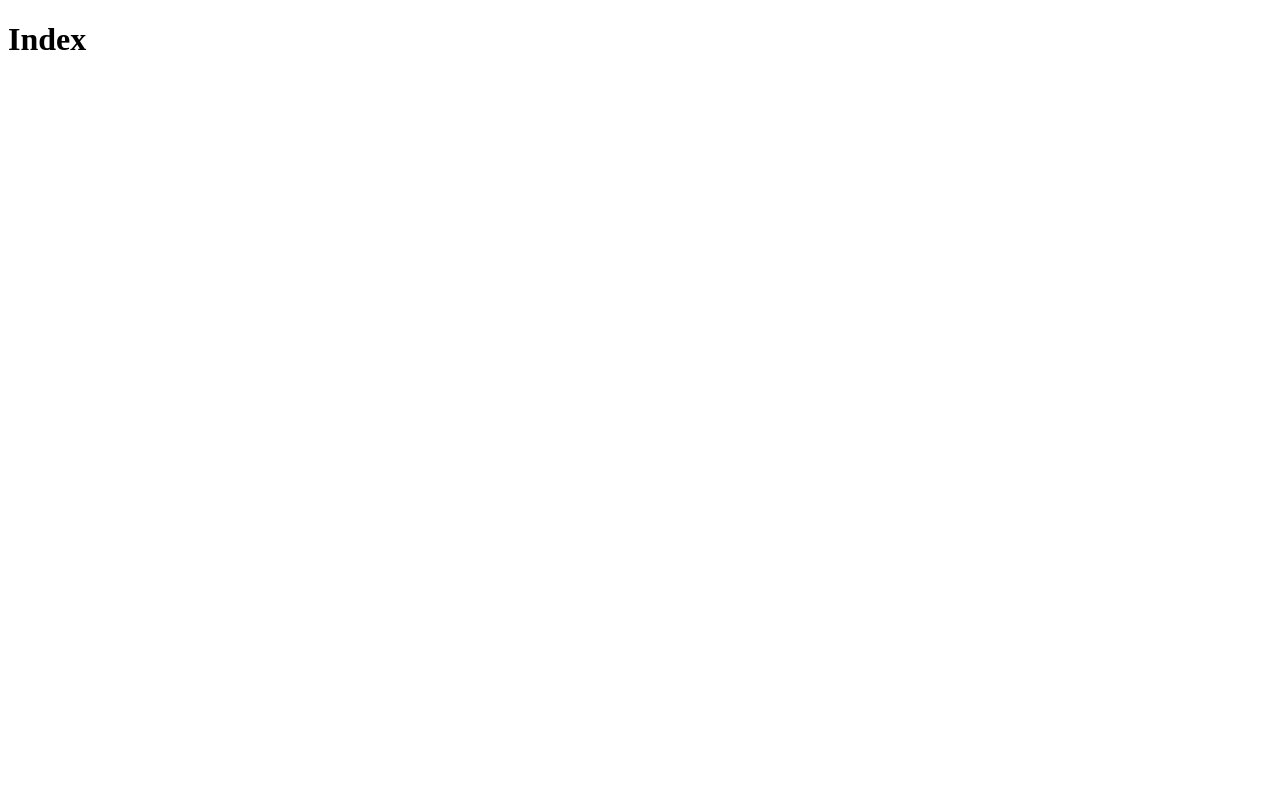
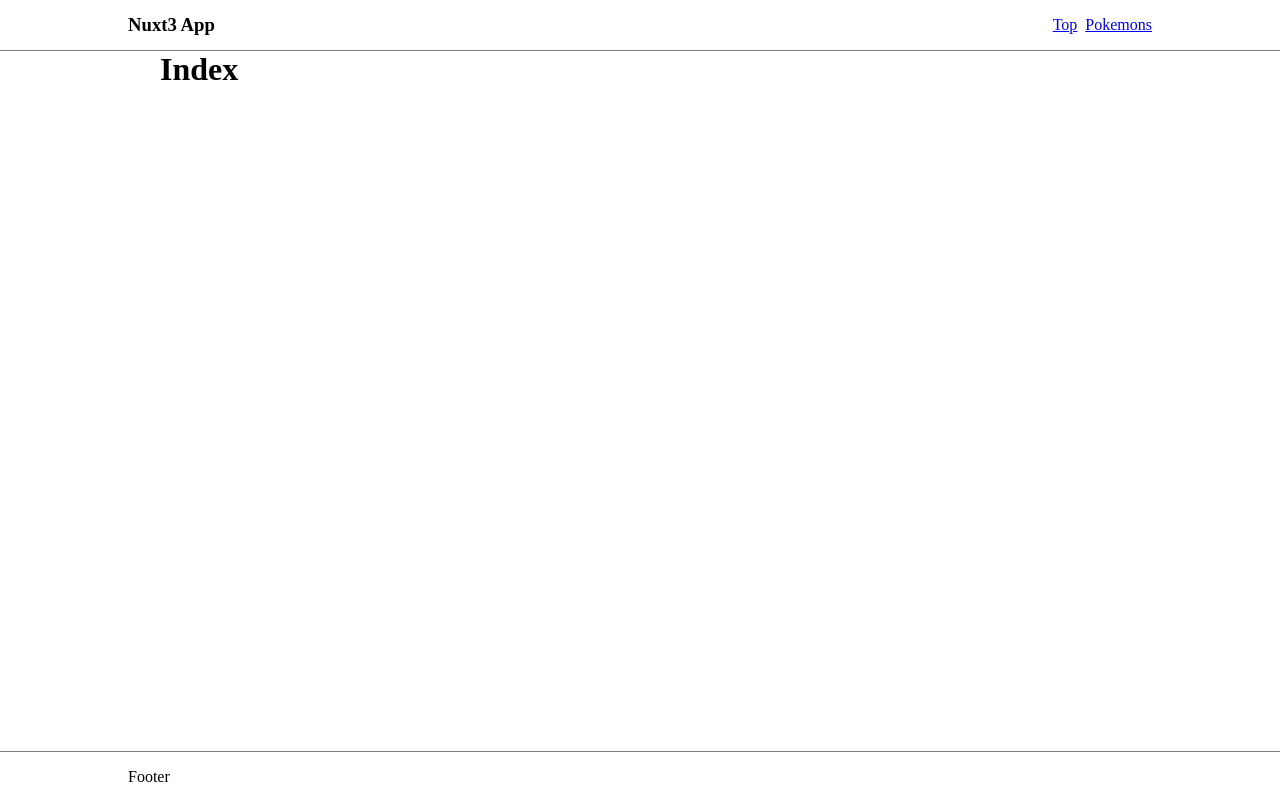
Before and after one commit to apple-yagi/nuxt3-app, a Nuxt app: page / in a window 1280 px wide. Built offline with nearby package versions, Linux system fonts and the light colour scheme.

Commit message:
Add layouts

```diff
--- /dev/null
+++ b/components/VFooter.vue
@@ -0,0 +1,22 @@
+<template>
+  <footer class="footer">
+    <div class="container">Footer</div>
+  </footer>
+</template>
+
+<style scoped>
+.footer {
+  width: 100%;
+  border-top: 1px solid gray;
+}
+
+.container {
+  max-width: 1024px;
+  height: 50px;
+  display: flex;
+  justify-content: space-between;
+  align-items: center;
+  margin: 0 auto;
+  padding: 0 10px;
+}
+</style>
--- /dev/null
+++ b/components/VHeader.vue
@@ -0,0 +1,36 @@
+<template>
+  <header class="header">
+    <div class="container">
+      <h3>Nuxt3 App</h3>
+      <ul class="menu">
+        <li class="item"><nuxt-link to="/">Top</nuxt-link></li>
+        <li class="item"><nuxt-link to="/pokemons">Pokemons</nuxt-link></li>
+      </ul>
+    </div>
+  </header>
+</template>
+
+<style scoped>
+.header {
+  width: 100%;
+  border-bottom: 1px solid gray;
+}
+
+.container {
+  max-width: 1024px;
+  height: 50px;
+  display: flex;
+  justify-content: space-between;
+  align-items: center;
+  margin: 0 auto;
+  padding: 0 10px;
+}
+
+.menu {
+  display: flex;
+}
+
+.item + .item {
+  margin-left: 8px;
+}
+</style>
--- /dev/null
+++ b/layouts/default.vue
@@ -0,0 +1,16 @@
+<template>
+  <v-header />
+  <slot />
+  <v-footer />
+</template>
+
+<style>
+* {
+  margin: 0;
+  padding: 0;
+}
+
+li {
+  list-style: none;
+}
+</style>
--- a/pages/index.vue
+++ b/pages/index.vue
@@ -1,3 +1,13 @@
 <template>
-  <h1>Index</h1>
+  <main class="main">
+    <h1>Index</h1>
+  </main>
 </template>
+
+<style scoped>
+.main {
+  max-width: 960px;
+  min-height: calc(100vh - 100px);
+  margin: 0 auto;
+}
+</style>
--- a/pages/pokemons.vue
+++ b/pages/pokemons.vue
@@ -3,10 +3,20 @@ const { data: pokemonsResponse } = await useFetch("/api/pokemons");
 </script>
 
 <template>
+  <main class="main">
     <ul>
       <li v-for="(pokemon, i) in pokemonsResponse.results" :key="i">
         <img :src="pokemon.image_m" :alt="pokemon.name" />
         {{ pokemon.name }}
       </li>
     </ul>
+  </main>
 </template>
+
+<style>
+.main {
+  max-width: 960px;
+  min-height: calc(100vh - 100px);
+  margin: 0 auto;
+}
+</style>
```
Lines whose indentation alone changed are shown as unchanged.
